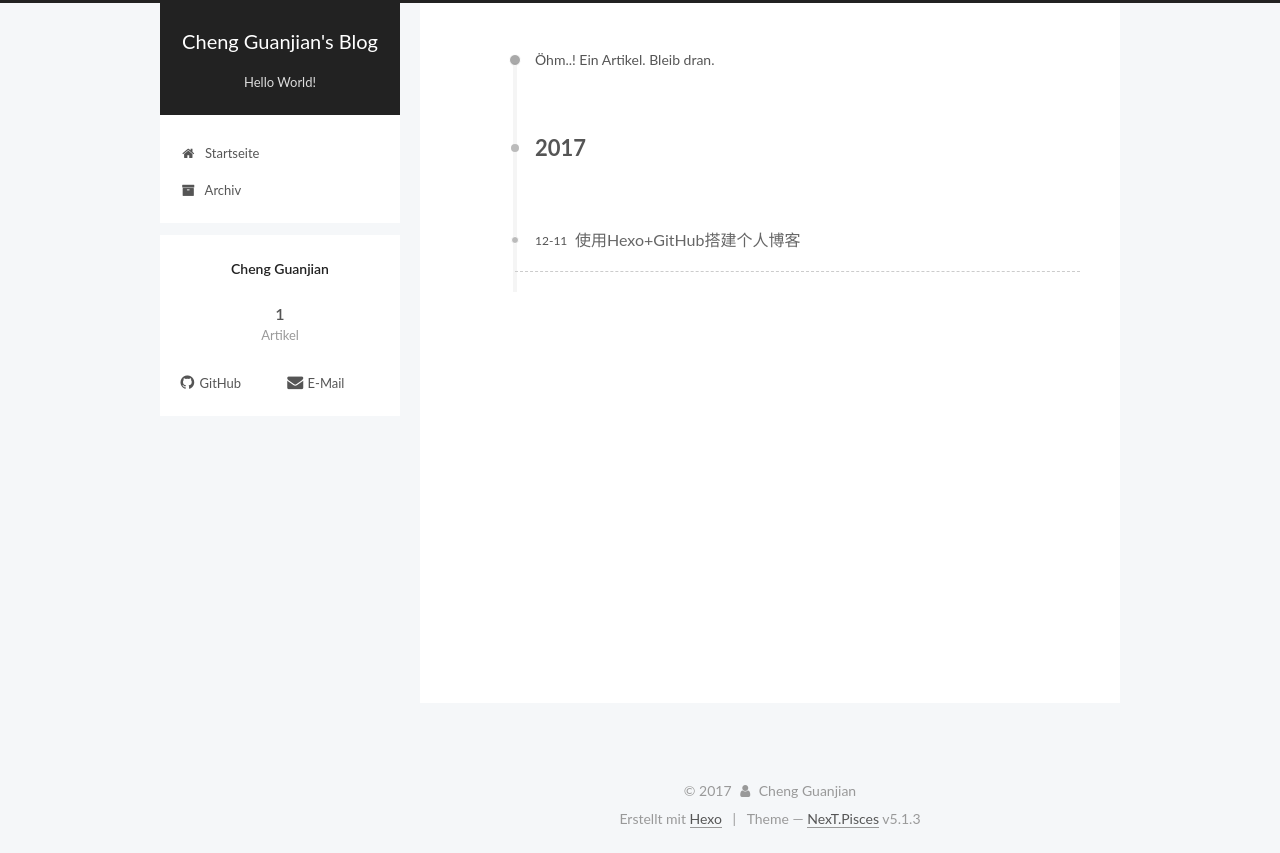
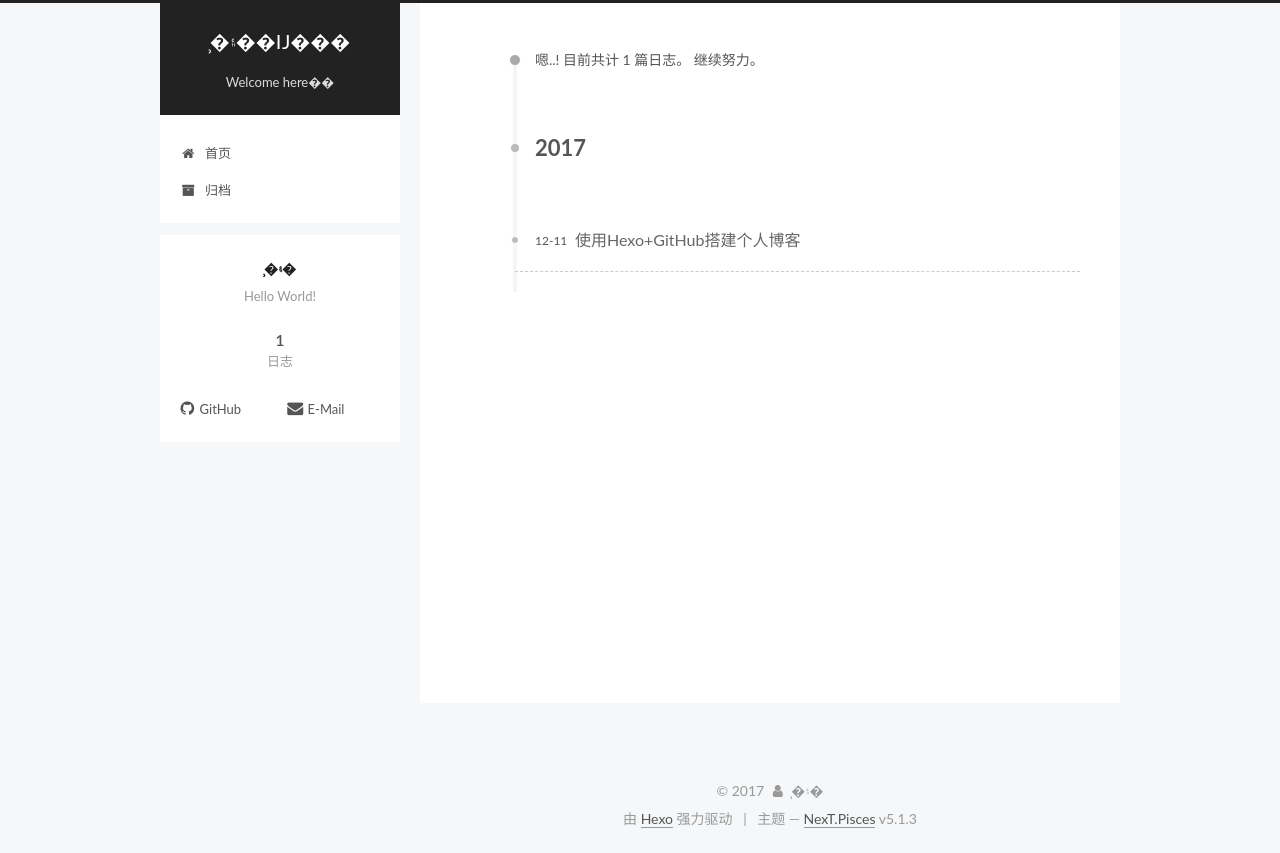
Before and after one commit to Rorisson02/cheng7258002.github.io, a plain HTML site: page archives/2017/12/index.html in a window 1280 px wide. Drawn offline with Linux system fonts and the light colour scheme.

Commit message:
Site updated: 2017-12-11 15:12:29

```diff
--- a/archives/2017/12/index.html
+++ b/archives/2017/12/index.html
@@ -5,7 +5,7 @@
 
 
 
-<html class="theme-next pisces use-motion" lang="zh-CN">
+<html class="theme-next pisces use-motion" lang="zh-Hans">
 <head>
   <meta charset="UTF-8"/>
 <meta http-equiv="X-UA-Compatible" content="IE=edge" />
@@ -79,13 +79,16 @@
 
 
 
+<meta name="description" content="Hello World!">
 <meta property="og:type" content="website">
-<meta property="og:title" content="Cheng Guanjian&#39;s Blog">
+<meta property="og:title" content="�̹۽��Ĳ���">
 <meta property="og:url" content="http://cheng7258002.github.io/archives/2017/12/index.html">
-<meta property="og:site_name" content="Cheng Guanjian&#39;s Blog">
-<meta property="og:locale" content="zh-CN">
+<meta property="og:site_name" content="�̹۽��Ĳ���">
+<meta property="og:description" content="Hello World!">
+<meta property="og:locale" content="zh-Hans">
 <meta name="twitter:card" content="summary">
-<meta name="twitter:title" content="Cheng Guanjian&#39;s Blog">
+<meta name="twitter:title" content="�̹۽��Ĳ���">
+<meta name="twitter:description" content="Hello World!">
 
 
 
@@ -101,7 +104,7 @@
     motion: {"enable":true,"async":false,"transition":{"post_block":"fadeIn","post_header":"slideDownIn","post_body":"slideDownIn","coll_header":"slideLeftIn","sidebar":"slideUpIn"}},
     duoshuo: {
       userId: '0',
-      author: 'Author'
+      author: '博主'
     },
     algolia: {
       applicationID: '',
@@ -121,7 +124,7 @@
 
 
 
-  <title>Archiv | Cheng Guanjian's Blog</title>
+  <title>归档 | �̹۽��Ĳ���</title>
 
 
 
@@ -133,7 +136,7 @@
 
 </head>
 
-<body itemscope itemtype="http://schema.org/WebPage" lang="zh-CN">
+<body itemscope itemtype="http://schema.org/WebPage" lang="zh-Hans">
 
 
 
@@ -151,12 +154,12 @@
     <div class="custom-logo-site-title">
       <a href="/"  class="brand" rel="start">
         <span class="logo-line-before"><i></i></span>
-        <span class="site-title">Cheng Guanjian's Blog</span>
+        <span class="site-title">�̹۽��Ĳ���</span>
         <span class="logo-line-after"><i></i></span>
       </a>
     </div>
 
-        <p class="site-subtitle">Hello World!</p>
+        <p class="site-subtitle">Welcome here��</p>
 
   </div>
 
@@ -181,7 +184,7 @@
 
               <i class="menu-item-icon fa fa-fw fa-home"></i> <br />
 
-            Startseite
+            首页
           </a>
         </li>
 
@@ -191,7 +194,7 @@
 
               <i class="menu-item-icon fa fa-fw fa-archive"></i> <br />
 
-            Archiv
+            归档
           </a>
         </li>
 
@@ -227,7 +230,7 @@
 
 
 
-        Öhm..! Ein Artikel. Bleib dran.
+        嗯..! 目前共计 1 篇日志。 继续努力。
       </span>
 
 
@@ -314,8 +317,8 @@
         <div class="site-overview">
           <div class="site-author motion-element" itemprop="author" itemscope itemtype="http://schema.org/Person">
 
-              <p class="site-author-name" itemprop="name">Cheng Guanjian</p>
-              <p class="site-description motion-element" itemprop="description"></p>
+              <p class="site-author-name" itemprop="name">�̹۽�</p>
+              <p class="site-description motion-element" itemprop="description">Hello World!</p>
           </div>
 
           <nav class="site-state motion-element">
@@ -326,7 +329,7 @@
                 <a href="/archives/">
 
                   <span class="site-state-item-count">1</span>
-                  <span class="site-state-item-name">Artikel</span>
+                  <span class="site-state-item-name">日志</span>
                 </a>
               </div>
 
@@ -386,13 +389,13 @@
   <span class="with-love">
     <i class="fa fa-user"></i>
   </span>
-  <span class="author" itemprop="copyrightHolder">Cheng Guanjian</span>
+  <span class="author" itemprop="copyrightHolder">�̹۽�</span>
 
 
 </div>
 
 
-  <div class="powered-by">Erstellt mit  <a class="theme-link" target="_blank" href="https://hexo.io">Hexo</a></div>
+  <div class="powered-by">由 <a class="theme-link" target="_blank" href="https://hexo.io">Hexo</a> 强力驱动</div>
 
 
 
@@ -400,7 +403,7 @@
 
 
 
-  <div class="theme-info">Theme &mdash; <a class="theme-link" target="_blank" href="https://github.com/iissnan/hexo-theme-next">NexT.Pisces</a> v5.1.3</div>
+  <div class="theme-info">主题 &mdash; <a class="theme-link" target="_blank" href="https://github.com/iissnan/hexo-theme-next">NexT.Pisces</a> v5.1.3</div>
 
 
 
--- a/css/main.css
+++ b/css/main.css
@@ -1823,7 +1823,7 @@ pre .javascript .function {
   width: 4px;
   height: 4px;
   border-radius: 50%;
-  background: #ffff5b;
+  background: #52751c;
 }
 .links-of-blogroll {
   font-size: 13px;
```
Also changed, not shown: 2017/12/11/使用Hexo-GitHub搭建自己的博客/index.html (+20 -20 lines), archives/2017/index.html (+22 -19 lines), archives/index.html (+22 -19 lines), index.html (+25 -22 lines).
